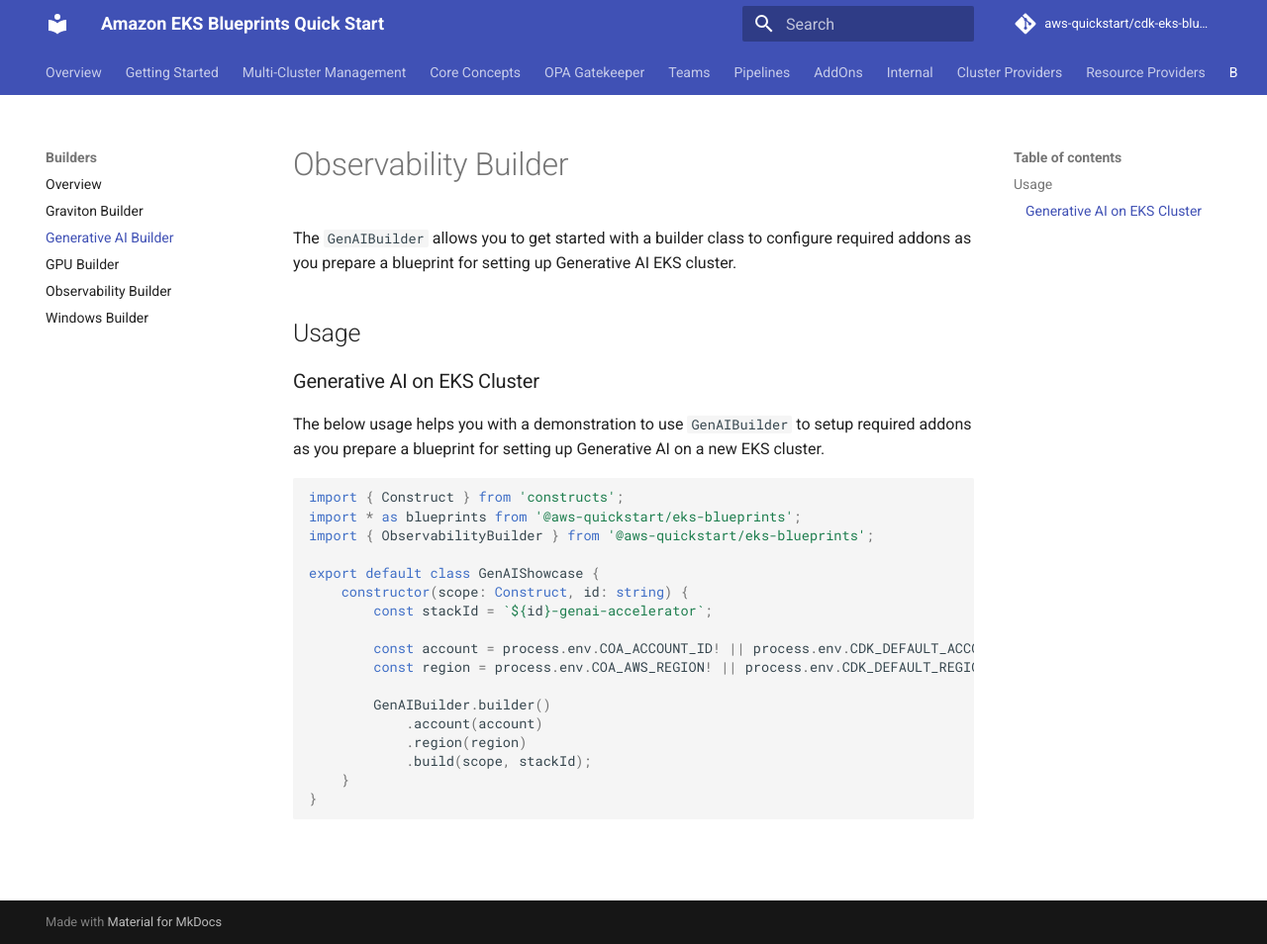
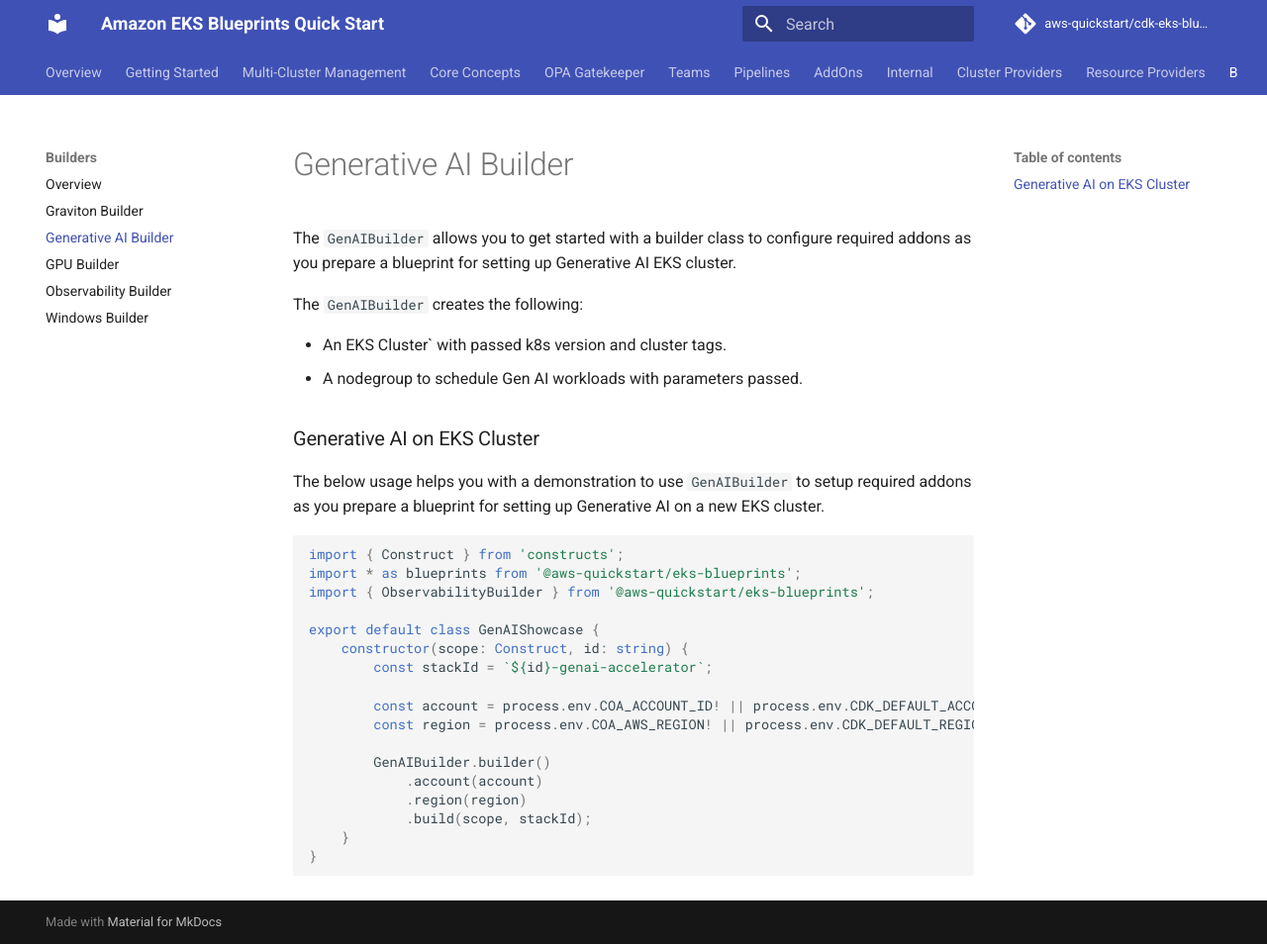
Before and after one commit to aws-quickstart/cdk-eks-blueprints, an MkDocs documentation site: the page built from docs/builders/genai-builder.md, in a window 1280 px wide and 954 px high. Shown: the whole window at 99% size. Built offline with MkDocs 1.6.1 and Material for MkDocs 9.7.7, drawn with Linux system fonts in a browser that asks for light colours; comment, search, counter and statistics services are not loaded.

Commit message:
Generative AI and Graviton Builder Classes

```diff
--- a/docs/builders/genai-builder.md
+++ b/docs/builders/genai-builder.md
@@ -1,8 +1,11 @@
-# Observability Builder
+# Generative AI Builder
 
 The `GenAIBuilder` allows you to get started with a builder class to configure required addons as you prepare a blueprint for setting up Generative AI EKS cluster.
 
-## Usage
+The `GenAIBuilder` creates the following:
+
+- An EKS Cluster` with passed k8s version and cluster tags.
+- A nodegroup to schedule Gen AI workloads with parameters passed.
 
 ### Generative AI on EKS Cluster
 
```
Also changed, not shown: docs/extensibility.md (+1 -1 lines).
